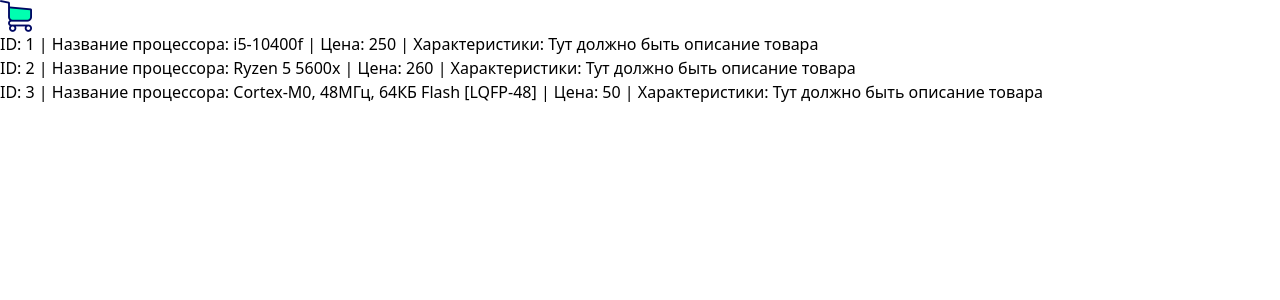
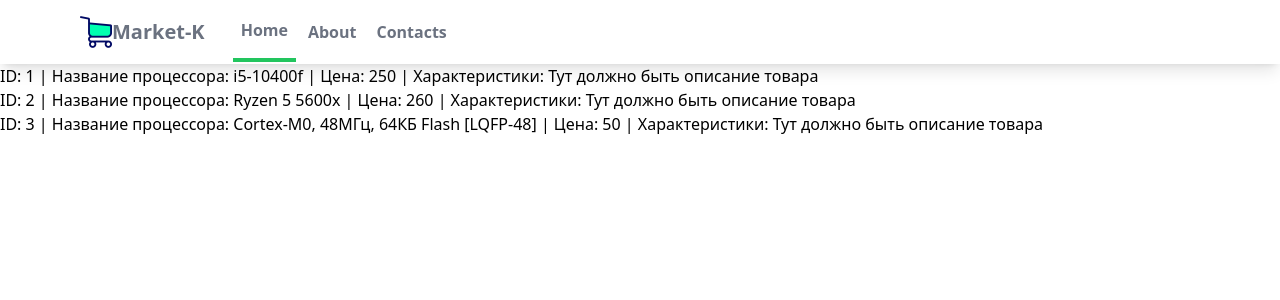
Before and after one commit to IrnBldmstr/my_first_site_market_django, a Django app: page /myapp/ in a window 1280 px wide. Shown: the top 300 px of the page. Run offline with Django 5.2, Linux system fonts and the light colour scheme; data comes from the database, SQL or seed files in the repository; both versions use the stored data as it was after the commit.

Commit message:
base template + navbar

```diff
--- a/myfirstsite/myapp/static/myapp/styles.css
+++ b/myfirstsite/myapp/static/myapp/styles.css
@@ -548,6 +548,19 @@
   position: static;
 }
 
+.mx-auto {
+  margin-left: auto;
+  margin-right: auto;
+}
+
+.block {
+  display: block;
+}
+
+.flex {
+  display: flex;
+}
+
 .h-8 {
   height: 2rem;
 }
@@ -556,7 +569,86 @@
   width: 2rem;
 }
 
+.max-w-6xl {
+  max-width: 72rem;
+}
+
+.items-center {
+  align-items: center;
+}
+
+.space-x-7 > :not([hidden]) ~ :not([hidden]) {
+  --tw-space-x-reverse: 0;
+  margin-right: calc(1.75rem * var(--tw-space-x-reverse));
+  margin-left: calc(1.75rem * calc(1 - var(--tw-space-x-reverse)));
+}
+
+.space-x-1 > :not([hidden]) ~ :not([hidden]) {
+  --tw-space-x-reverse: 0;
+  margin-right: calc(0.25rem * var(--tw-space-x-reverse));
+  margin-left: calc(0.25rem * calc(1 - var(--tw-space-x-reverse)));
+}
+
+.border-b-4 {
+  border-bottom-width: 4px;
+}
+
+.border-green-500 {
+  --tw-border-opacity: 1;
+  border-color: rgb(34 197 94 / var(--tw-border-opacity));
+}
+
 .bg-sky-500 {
   --tw-bg-opacity: 1;
   background-color: rgb(14 165 233 / var(--tw-bg-opacity));
 }
+
+.bg-white {
+  --tw-bg-opacity: 1;
+  background-color: rgb(255 255 255 / var(--tw-bg-opacity));
+}
+
+.px-4 {
+  padding-left: 1rem;
+  padding-right: 1rem;
+}
+
+.px-2 {
+  padding-left: 0.5rem;
+  padding-right: 0.5rem;
+}
+
+.py-4 {
+  padding-top: 1rem;
+  padding-bottom: 1rem;
+}
+
+.text-4xl {
+  font-size: 2.25rem;
+  line-height: 2.5rem;
+}
+
+.text-3xl {
+  font-size: 1.875rem;
+  line-height: 2.25rem;
+}
+
+.text-xl {
+  font-size: 1.25rem;
+  line-height: 1.75rem;
+}
+
+.font-semibold {
+  font-weight: 600;
+}
+
+.text-gray-500 {
+  --tw-text-opacity: 1;
+  color: rgb(107 114 128 / var(--tw-text-opacity));
+}
+
+.shadow-lg {
+  --tw-shadow: 0 10px 15px -3px rgb(0 0 0 / 0.1), 0 4px 6px -4px rgb(0 0 0 / 0.1);
+  --tw-shadow-colored: 0 10px 15px -3px var(--tw-shadow-color), 0 4px 6px -4px var(--tw-shadow-color);
+  box-shadow: var(--tw-ring-offset-shadow, 0 0 #0000), var(--tw-ring-shadow, 0 0 #0000), var(--tw-shadow);
+}
--- /dev/null
+++ b/myfirstsite/myapp/templates/myapp/base.html
@@ -0,0 +1,15 @@
+<!DOCTYPE html>
+{% load static %}
+<html lang="en">
+<head>
+    <meta charset="UTF-8">
+    <meta name="viewport" content="width=device-width, initial-scale=1.0">
+    <link rel="stylesheet" href="{% static 'myapp/styles.css' %}">
+    <title>Document</title>
+</head>
+<body>
+    {% block content %}
+
+    {% endblock content %}
+</body>
+</html>
--- a/myfirstsite/myapp/templates/myapp/index.html
+++ b/myfirstsite/myapp/templates/myapp/index.html
@@ -1,16 +1,20 @@
+{% extends "myapp/base.html" %}
 {% load static %}
-<html>
-    <head>
-        <link rel="stylesheet" href="{% static 'myapp/styles.css' %}">
-    </head>
-    <body>
-        <nav>
+{% block content %}
+  <nav class="bg-white shadow-lg">
+    <div class="max-w-6xl mx-auto px-4">
+      <div class="flex justify-betwen">
+        <div class="flex space-x-7">
           <div>
-            <div>
-              <div>
-                <div>
-                  <img class="h-8 w-8" src="{% static 'myapp/images/shop_logo.png' %}"/>
+            <a href="#" class="flex items-center px py-4">
+            <img class="h-8 w-8" src="{% static 'myapp/images/shop_logo.png' %}" alt="logo"/>
+            <span class="text-gray-500 font-semibold text-xl">Market-K</span>
+            </a>
             </div>
+            <div class="items-center flex space-x-1">
+              <a href="#" class="py-4 px-2 text-gray-500 font-semibold border-b-4 border-green-500">Home</a>
+              <a href="#" class="py-4 px-2 text-gray-500 font-semibold">About</a>
+              <a href="#" class="py-4 px-2 text-gray-500 font-semibold">Contacts</a>
         </div>
       </div>
     </div>
@@ -22,5 +26,4 @@
   <a>
   {% endfor %}
   </h4>
-    </body>
-</html>
+  {% endblock content %}
```
Also changed, not shown: myfirstsite/db.sqlite3. Lines whose indentation alone changed are shown as unchanged.
